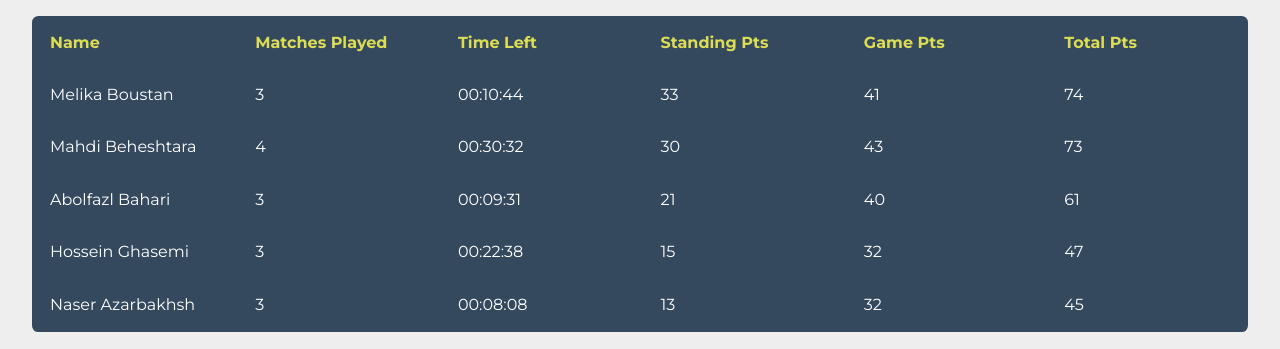
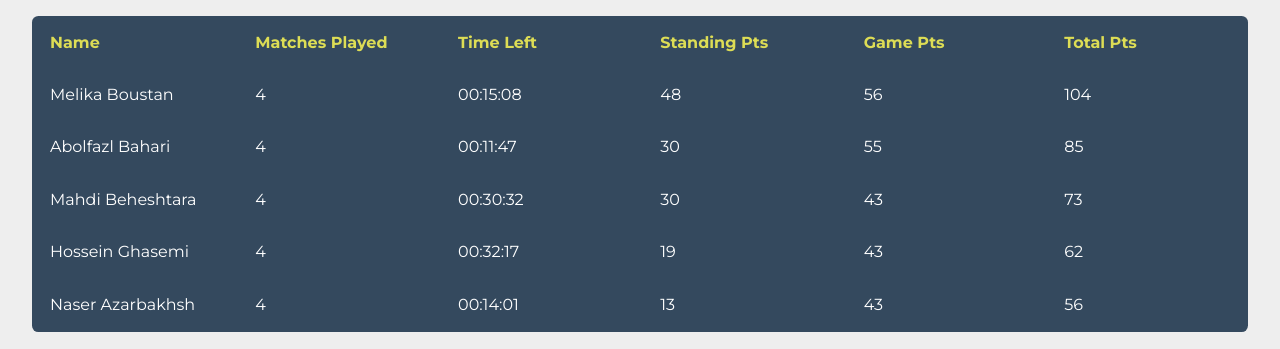
Before and after one commit to sarv-games/sarv-games.github.com, a plain HTML site: page s4.html in a window 1280 px wide. Shown: the part 158-507 px from the top of the page. Drawn offline with nearby package versions, Linux system fonts and the light colour scheme.

Commit message:
Updated the table after fifth match of group A

```diff
--- a/s4.html
+++ b/s4.html
@@ -48,11 +48,19 @@
   </tr>
   <tr>
     <td data-th="Name">Melika Boustan</td>
-    <td data-th="Matches Played">3</td>
-    <td data-th="Time Left">00:10:44</td>
-    <td data-th="Standing Pts">33</td>
-    <td data-th="Game Pts">41</td>
-    <td data-th="Total Pts">74</td>
+    <td data-th="Matches Played">4</td>
+    <td data-th="Time Left">00:15:08</td>
+    <td data-th="Standing Pts">48</td>
+    <td data-th="Game Pts">56</td>
+    <td data-th="Total Pts">104</td>
+  </tr>
+  <tr>
+    <td data-th="Name">Abolfazl Bahari</td>
+    <td data-th="Matches Played">4</td>
+    <td data-th="Time Left">00:11:47</td>
+    <td data-th="Standing Pts">30</td>
+    <td data-th="Game Pts">55</td>
+    <td data-th="Total Pts">85</td>
   </tr>
   <tr>
     <td data-th="Name">Mahdi Beheshtara</td>
@@ -63,28 +71,20 @@
     <td data-th="Total Pts">73</td>
   </tr>
   <tr>
-    <td data-th="Name">Abolfazl Bahari</td>
-    <td data-th="Matches Played">3</td>
-    <td data-th="Time Left">00:09:31</td>
-    <td data-th="Standing Pts">21</td>
-    <td data-th="Game Pts">40</td>
-    <td data-th="Total Pts">61</td>
-  </tr>
-  <tr>
     <td data-th="Name">Hossein Ghasemi</td>
-    <td data-th="Matches Played">3</td>
-    <td data-th="Time Left">00:22:38</td>
-    <td data-th="Standing Pts">15</td>
-    <td data-th="Game Pts">32</td>
-    <td data-th="Total Pts">47</td>
+    <td data-th="Matches Played">4</td>
+    <td data-th="Time Left">00:32:17</td>
+    <td data-th="Standing Pts">19</td>
+    <td data-th="Game Pts">43</td>
+    <td data-th="Total Pts">62</td>
   </tr>
   <tr>
     <td data-th="Name">Naser Azarbakhsh</td>
-    <td data-th="Matches Played">3</td>
-    <td data-th="Time Left">00:08:08</td>
+    <td data-th="Matches Played">4</td>
+    <td data-th="Time Left">00:14:01</td>
     <td data-th="Standing Pts">13</td>
-    <td data-th="Game Pts">32</td>
-    <td data-th="Total Pts">45</td>
+    <td data-th="Game Pts">43</td>
+    <td data-th="Total Pts">56</td>
   </tr>
 </table>
 
```
